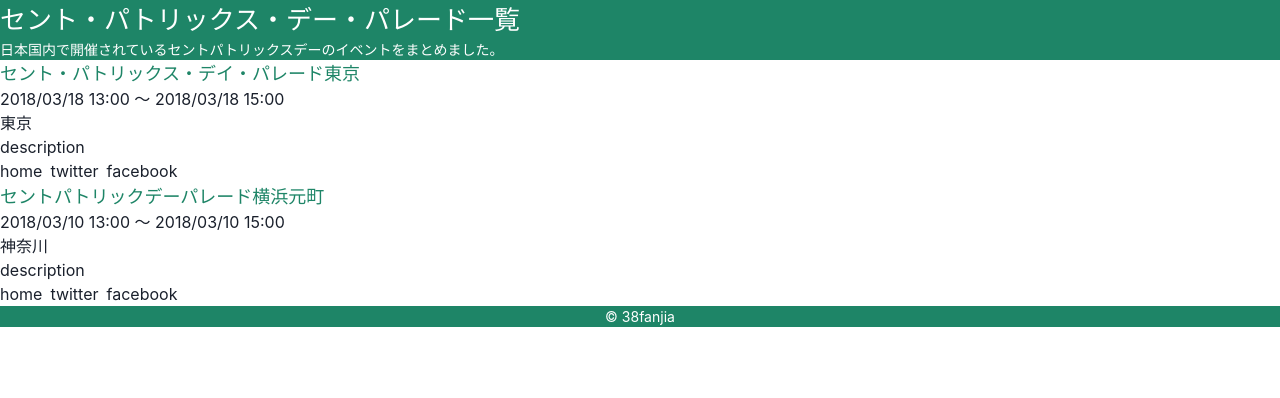
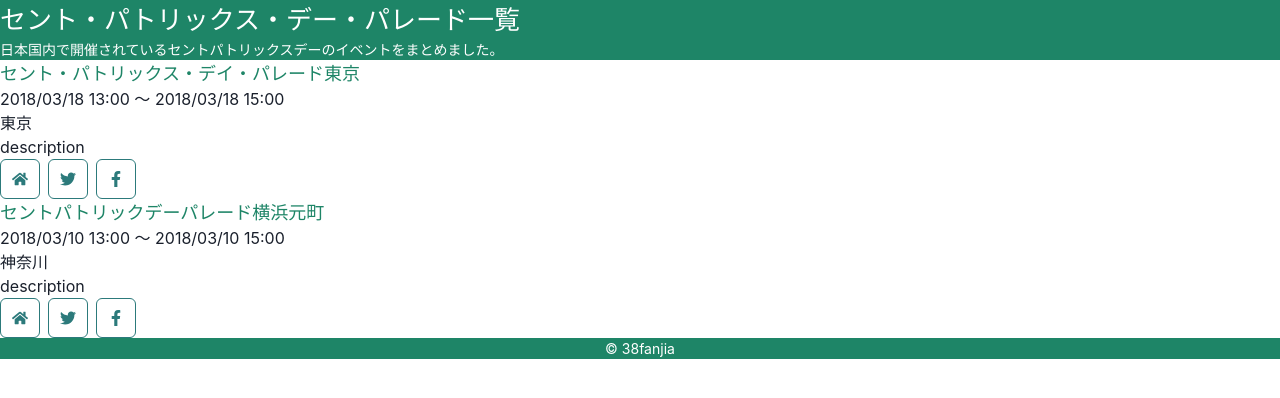
Before and after one commit to fanjia38/st-patricks-day-japan, a Next.js app: page / in a window 1280 px wide. Shown: the top 398 px of the page. Built offline with nearby package versions, Linux system fonts and the light colour scheme.

Commit message:
:+1: add react-icon

```diff
--- a/package.json
+++ b/package.json
@@ -26,6 +26,7 @@
     "next": "^10.0.4",
     "react": "^17.0.1",
     "react-dom": "^17.0.1",
+    "react-icons": "^4.1.0",
     "styled-components": "^5.2.1"
   }
 }
--- a/src/presentational/molecules/contactList.tsx
+++ b/src/presentational/molecules/contactList.tsx
@@ -1,11 +1,33 @@
 import React from 'react'
-import { HStack, Link } from '@chakra-ui/react'
+import { HStack, Box, Link, IconButton } from '@chakra-ui/react'
+import { FaHome, FaTwitter, FaFacebookF } from 'react-icons/fa'
 
 function ContactList({items}) {
+  const getIcon = (type) => {
+    switch (type) {
+      case 'home':
+        return <FaHome />
+      case 'twitter':
+        return <FaTwitter />
+      case 'facebook':
+        return <FaFacebookF />
+          }
+    return
+  }
+
   return (
     <HStack>
       {items.map((item, index) => (
-        <Link key={index} href={item.url}>{item.type}</Link>
+        <Box key={index}>
+          <Link key={index} href={item.url}>
+            <IconButton
+              variant="outline"
+              colorScheme="teal"
+              aria-label="web site"
+              icon={getIcon(item.type)}
+            />
+          </Link>
+        </Box>
       ))}
     </HStack>
   )
```
Also changed, not shown: 1 other file (tests, documents, lock files or other folders).
